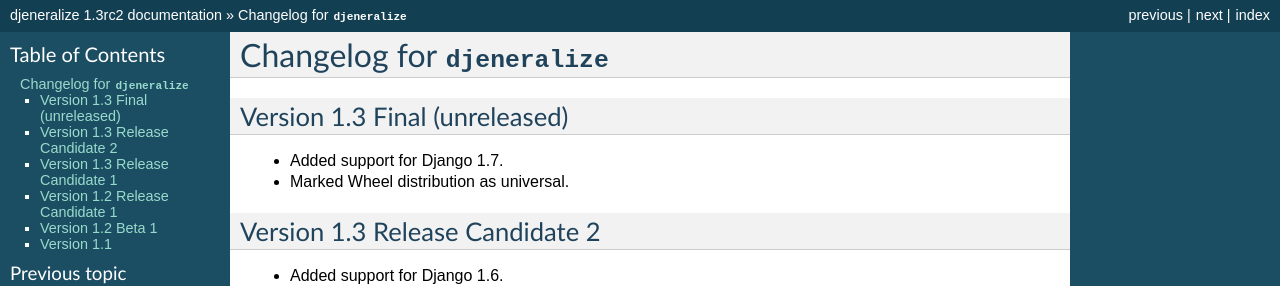
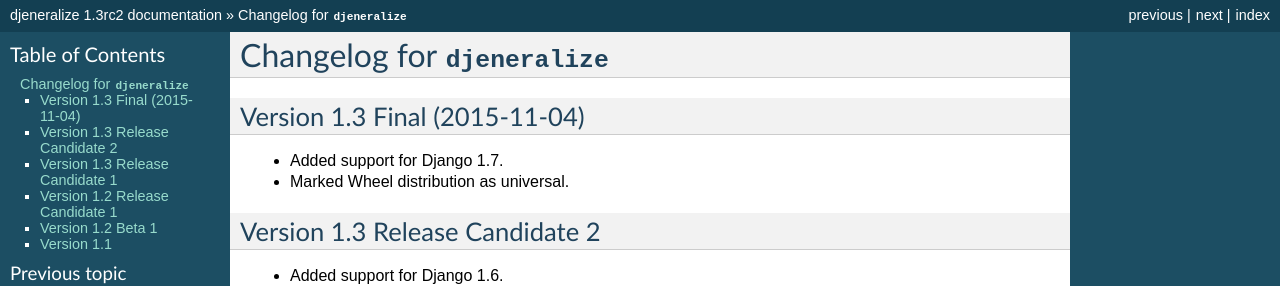
Before and after one commit to 2degrees/djeneralize, a Sphinx documentation site: the page built from docs/source/changelog.rst, in a window 1280 px wide. Shown: the top 286 px of the page. Built offline with Sphinx 7.4.7, drawn with Linux system fonts in a browser that asks for light colours.

Commit message:
Set release date for v1.3 Final

```diff
--- a/docs/source/changelog.rst
+++ b/docs/source/changelog.rst
@@ -2,7 +2,7 @@
 Changelog for :mod:`djeneralize`
 ================================
 
-Version 1.3 Final (unreleased)
+Version 1.3 Final (2015-11-04)
 ==============================
 
 - Added support for Django 1.7.
```
